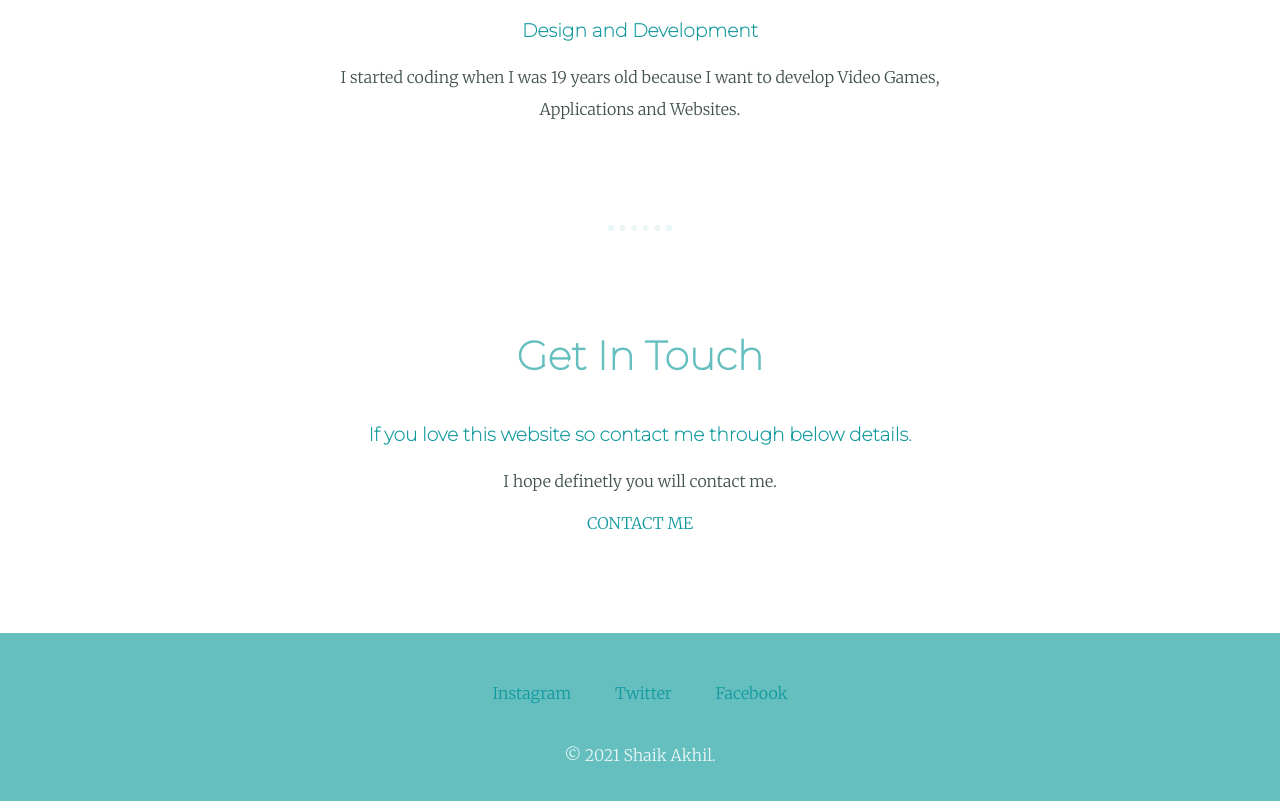
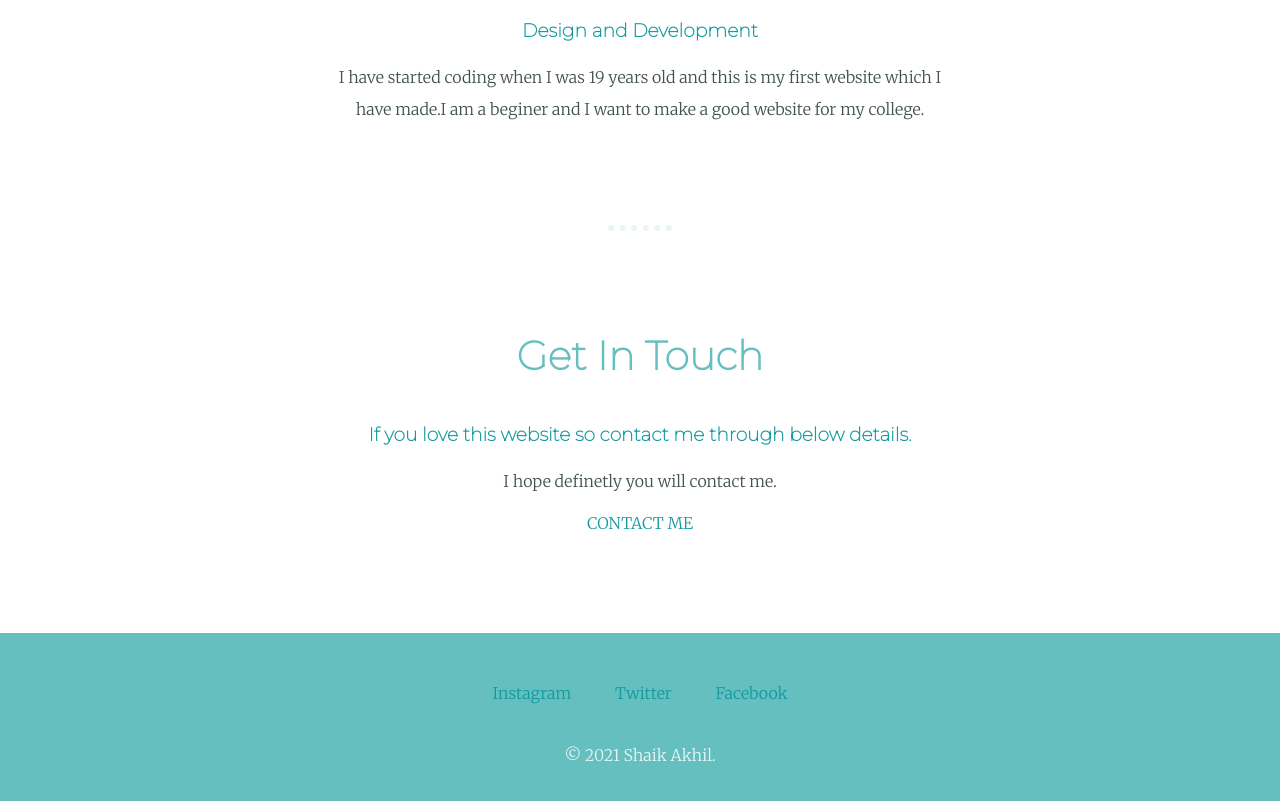
Before and after one commit to ShaikAkhil/akhil, a plain HTML site: page index.html in a window 1280 px wide. Shown: the part 1898-2699 px from the top of the page. Drawn offline with Linux system fonts and the light colour scheme.

Commit message:
Update index.html

```diff
--- a/index.html
+++ b/index.html
@@ -29,7 +29,7 @@
         <div class="skill-row">
           <img class="code-img" src="programming.png" alt="skill " width="300px" height="300px">
           <h3>Design and Development</h3>
-          <p>I started coding when I was 19 years old because I want to develop Video Games, Applications and Websites.</p>
+          <p>I have started coding when I was 19 years old and this is my first website which I have made.I am a beginer and I want to  make a good website for my college.</p>
         </div>
       </div>
       <hr>
```
